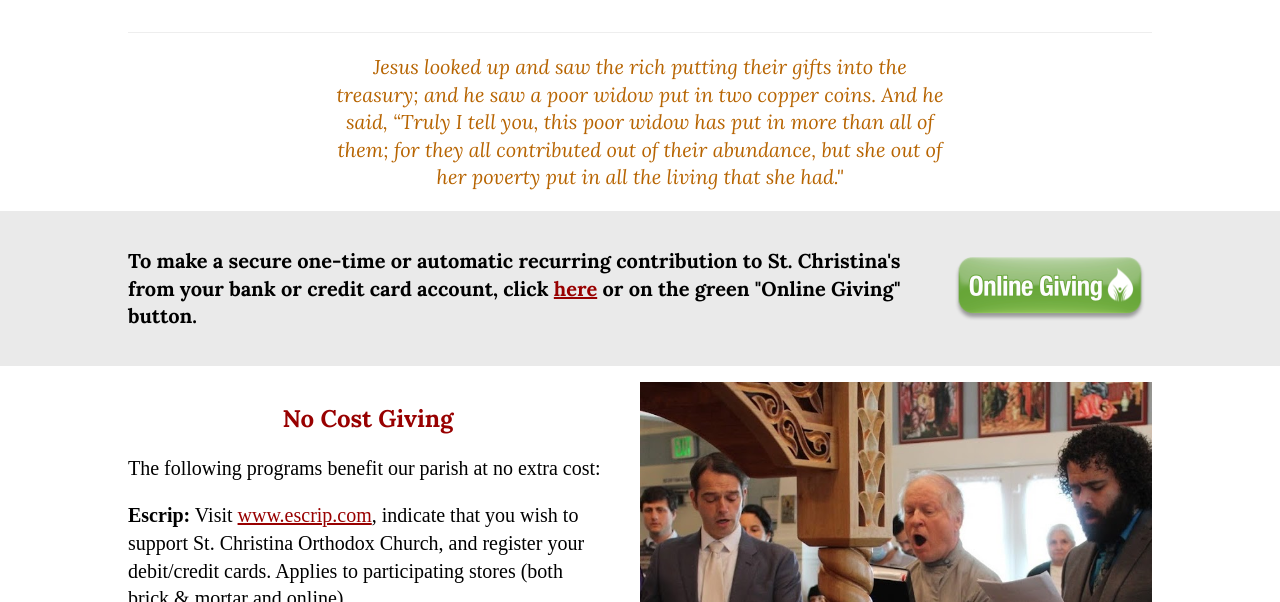
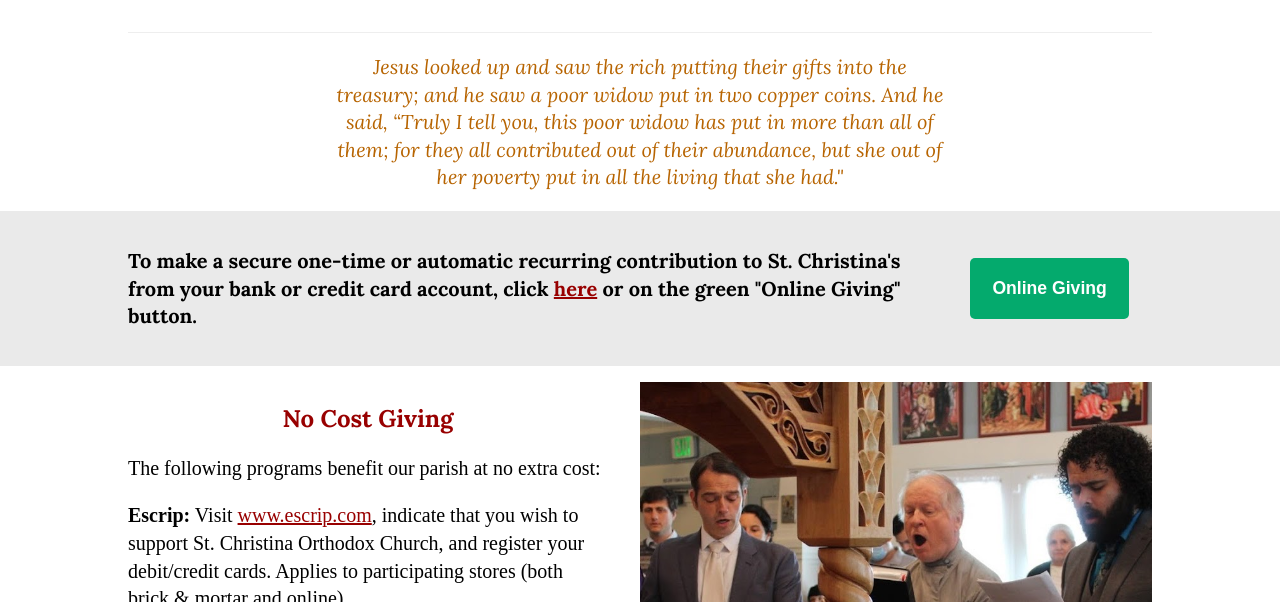
Before and after one commit to St-Christina/donate-page, a website: page index.html in a window 1280 px wide. Shown: the part 198-800 px from the top of the page. Drawn offline with Linux system fonts and the light colour scheme; a web font is replaced by a local one.

Commit message:
Change online giving button

```diff
--- a/index.html
+++ b/index.html
@@ -142,6 +142,20 @@
 			}
 			section.offset a {
 				text-align: center;
+			}
+			section.offset button {
+				height: 3.5em;
+				width: 9em;
+				background-color: #04AA6D;
+				font-weight: bold;
+				font-size: 1.1em;
+				color: white;
+				border-radius: 5px;
+				border:none;
+				cursor: pointer;
+			}
+			section.offset button:hover {
+				background-color: #059862 !important;
 			}
 
 			/** Other Ways*/
@@ -306,7 +320,7 @@
 				<p>
 					To make a secure one-time or automatic recurring contribution to St. Christina's from your bank or credit card account, click <a href="https://app.aplos.com/aws/give/StChristinaOrthodoxChurch/general">here</a> or on the green "Online Giving" button.
 				</p>
-				<a href="https://app.aplos.com/aws/give/StChristinaOrthodoxChurch/general"><img src="images/online-giving.png"></a>
+				<a href="https://app.aplos.com/aws/give/StChristinaOrthodoxChurch/general"><button>Online Giving</button></a>
 			</section>
 
 			<!-- Other ways to give -->
```
Also changed, not shown: images/online-giving.png (deleted).
